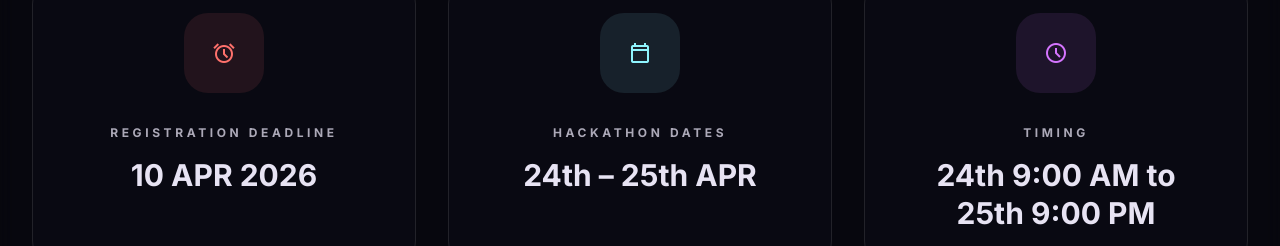
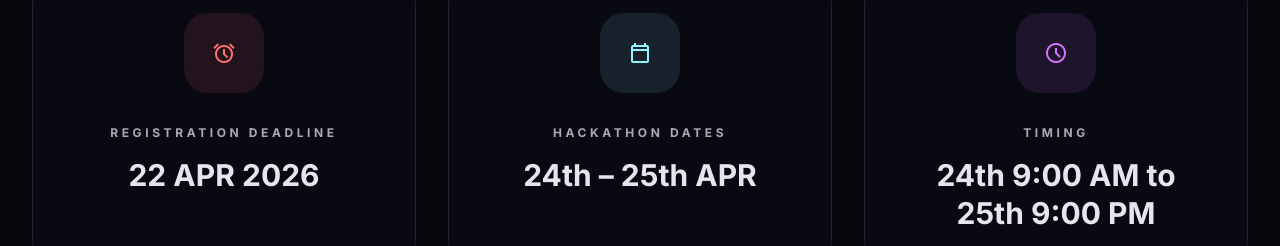
Before and after one commit to YOGESH-D-CHAVAN/SVIT-HackVerse-2k26, a React (Vite) app in the folder client/: page / in a window 1280 px wide. Shown: the part 1194-1440 px from the top of the page. Built offline with nearby package versions, Linux system fonts and the light colour scheme.

Commit message:
fix: ui components

```diff
--- a/client/src/pages/Guidelines.jsx
+++ b/client/src/pages/Guidelines.jsx
@@ -7,7 +7,7 @@ const Guidelines = () => {
             title: "Event Rules",
             icon: "gavel",
             rules: [
-                "The hackathon is a 48-hour event. Teams must submit their projects before the deadline.",
+                "The hackathon is a 36-hour event. Teams must submit their projects before the deadline.",
                 "All work must be original and created during the event period.",
                 "Teams can use open-source libraries but must declare them in their submission.",
                 "Decisions made by the judges are final and binding."
--- a/client/src/pages/LandingPage.jsx
+++ b/client/src/pages/LandingPage.jsx
@@ -113,7 +113,7 @@ const LandingPage = () => {
                         </div>
                             <div className="grid grid-cols-1 md:grid-cols-3 gap-6 md:gap-8">
                                 {[
-                                    { label: "Registration Deadline", value: "10 APR 2026", color: "error", icon: "alarm" },
+                                    { label: "Registration Deadline", value: "22 APR 2026", color: "error", icon: "alarm" },
                                     { label: "Hackathon Dates", value: "24th – 25th APR", color: "primary", icon: "calendar_today" },
                                     { label: "Timing", value: "24th 9:00 AM to 25th 9:00 PM", color: "secondary", icon: "schedule" }
                                 ].map((item, idx) => (
```
